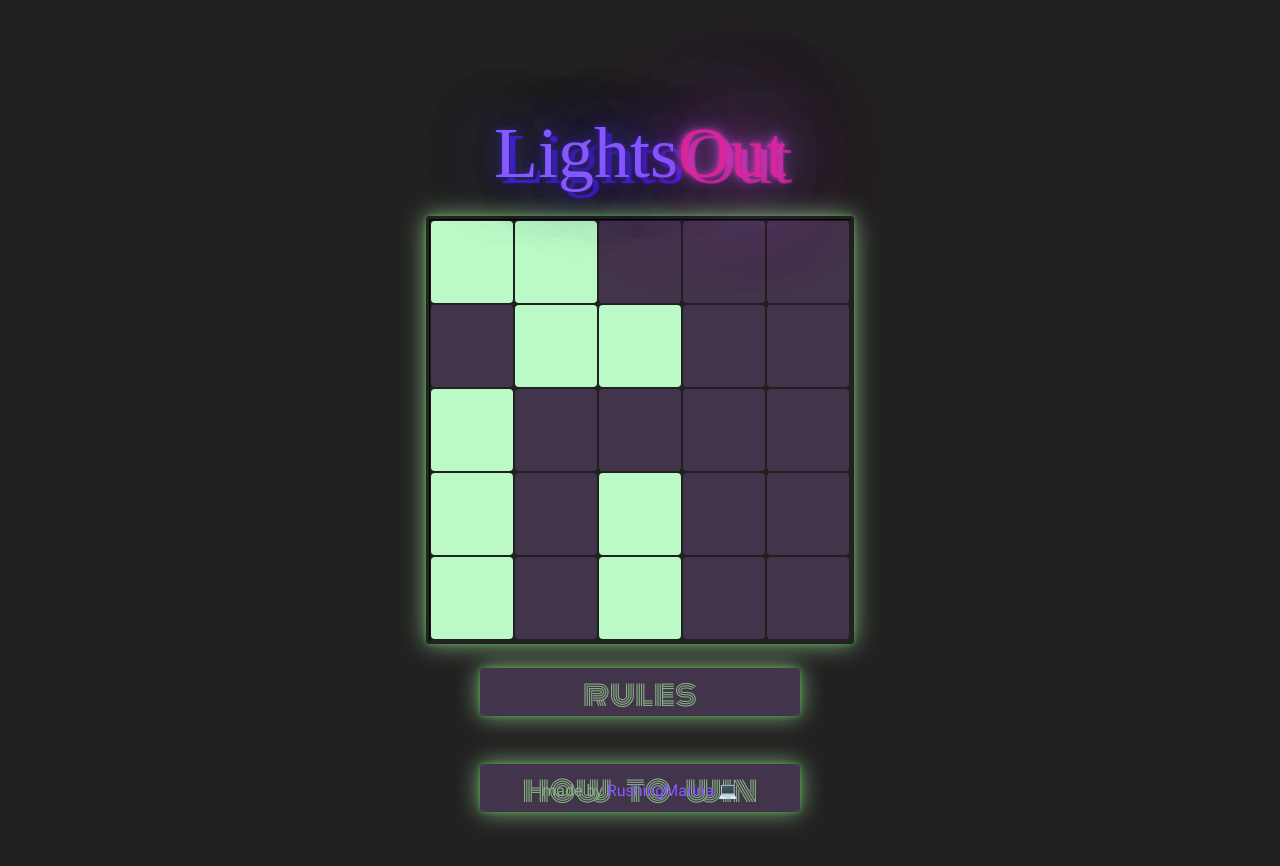
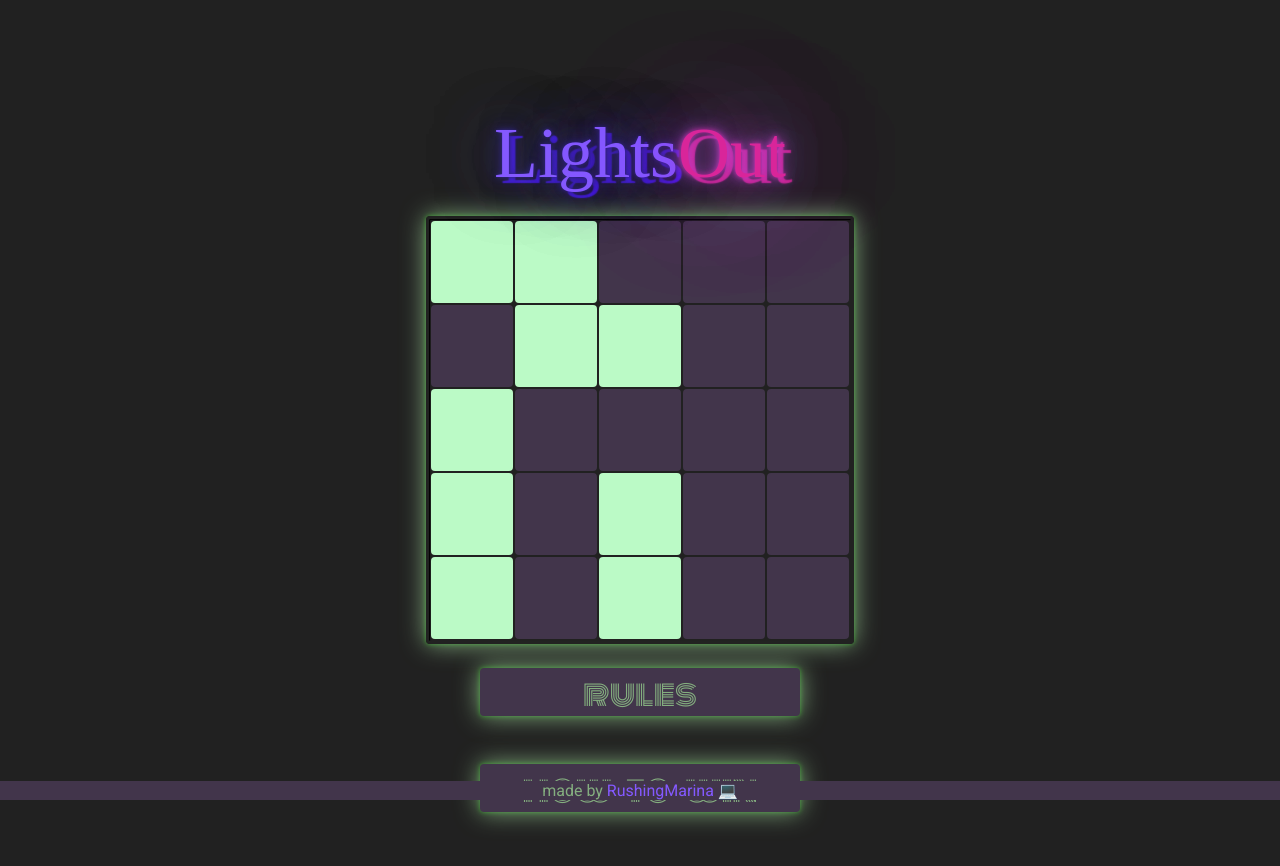
Before and after one commit to rushingMarina/lights-out-game, a React (Create React App) app: page / in a window 1280 px wide. Built offline with nearby package versions, Linux system fonts and the light colour scheme; a web font is replaced by a local one.

Commit message:
added color to the footer

```diff
--- a/src/Board.css
+++ b/src/Board.css
@@ -26,7 +26,7 @@
   width: 100%;
   font-family: "Roboto";
   color: #84AE7F;
-
+  background-color: #42354B;
 }
 
 .rushing {
```
Also changed, not shown: 12 other files (tests, documents, lock files or other folders).
